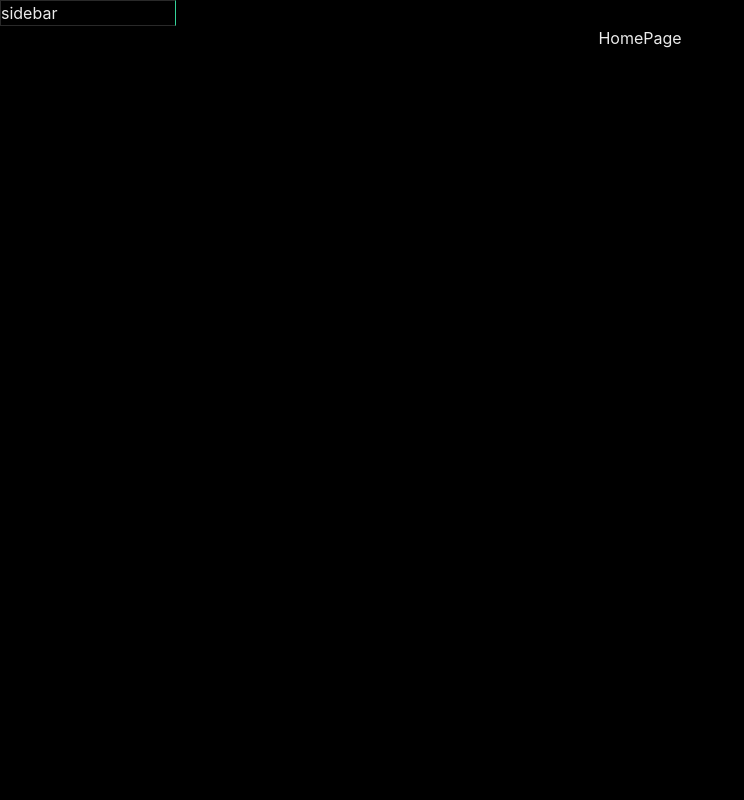
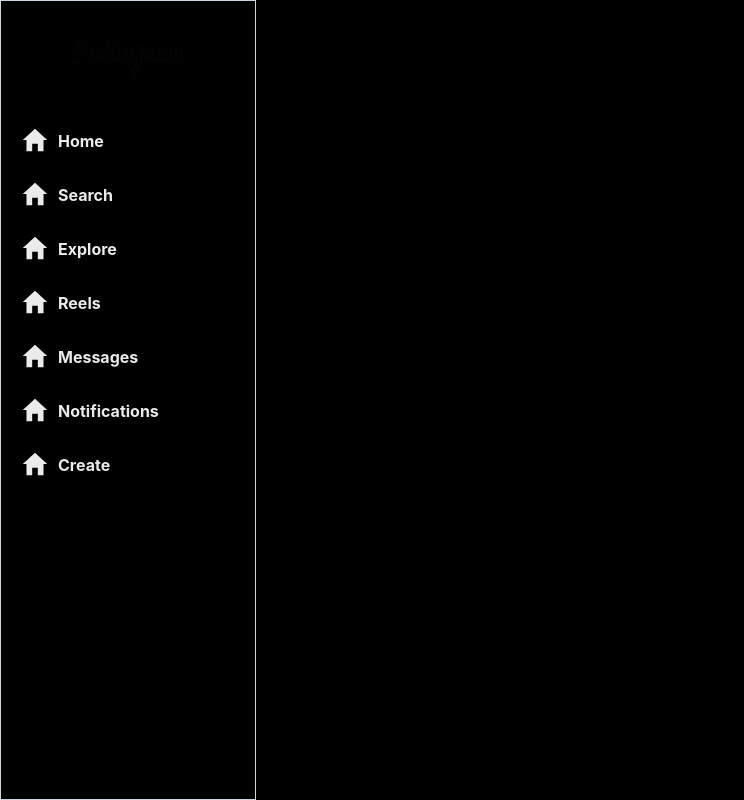
Before and after one commit to AkimT13/instaClone, a React (Vite) app: page / in a window 1280 px wide. Shown: the whole page, without its empty margins (0-744 px from the left). Built offline with nearby package versions, Linux system fonts and the light colour scheme.

Commit message:
Sidebar almost done

```diff
--- a/src/App.jsx
+++ b/src/App.jsx
@@ -1,17 +1,14 @@
 import { Route, Routes } from "react-router-dom";
 import HomePage from "./Pages/HomePage/HomePage";
 import AuthPage from "./Pages/AuthPage/AuthPage";
-import PageLayout from "./Layouts/PageLayout/PageLayout";
 
 function App() {
   return (
     <>
-      <PageLayout>
-        <Routes>
-          <Route path="/" element={<HomePage />} />
-          <Route path="/auth" element={<AuthPage />} />
-        </Routes>
-      </PageLayout>
+      <Routes>
+        <Route path="/" element={<HomePage />} />
+        <Route path="/auth" element={<AuthPage />} />
+      </Routes>
     </>
   );
 }
--- a/src/Components/Sidebar.jsx
+++ b/src/Components/Sidebar.jsx
@@ -1,5 +1,38 @@
+import { IoMdHome } from "react-icons/io";
 const Sidebar = () => {
-  return <div className="h-full w-44 border border-r-emerald-400">sidebar</div>;
+  return (
+    <div className="flex items-center justify-start flex-col w-64 border border-slate-300">
+      <img src="instablacklogo.png" className="  w-40 p-5 pb-6" />
+      <button className="flex hover:bg-gray-200 rounded-md w-60 text-left p-3 font-bold gap-2">
+        <IoMdHome fontSize={30} />
+        <span className="mt-1 text-md">Home </span>
+      </button>
+      <button className="flex hover:bg-gray-200 rounded-md w-60 text-left p-3 font-bold gap-2">
+        <IoMdHome fontSize={30} />
+        <span className="mt-1 text-md">Search </span>
+      </button>
+      <button className="flex hover:bg-gray-200 rounded-md w-60 text-left p-3 font-bold gap-2">
+        <IoMdHome fontSize={30} />
+        <span className="mt-1 text-md">Explore </span>
+      </button>
+      <button className="flex hover:bg-gray-200 rounded-md w-60 text-left p-3 font-bold gap-2">
+        <IoMdHome fontSize={30} />
+        <span className="mt-1 text-md">Reels </span>
+      </button>
+      <button className="flex hover:bg-gray-200 rounded-md w-60 text-left p-3 font-bold gap-2">
+        <IoMdHome fontSize={30} />
+        <span className="mt-1 text-md">Messages </span>
+      </button>
+      <button className="flex hover:bg-gray-200 rounded-md w-60 text-left p-3 font-bold gap-2">
+        <IoMdHome fontSize={30} />
+        <span className="mt-1 text-md">Notifications </span>
+      </button>
+      <button className="flex hover:bg-gray-200 rounded-md w-60 text-left p-3 font-bold gap-2">
+        <IoMdHome fontSize={30} />
+        <span className="mt-1 text-md">Create </span>
+      </button>
+    </div>
+  );
 };
 
 export default Sidebar;
--- a/src/Layouts/PageLayout/PageLayout.jsx
+++ /dev/null
@@ -1,13 +0,0 @@
-import { useLocation } from "react-router-dom";
-import Sidebar from "../../Components/Sidebar";
-const PageLayout = ({ children }) => {
-  const { pathName } = useLocation();
-  return (
-    <div>
-      <div> {pathName !== "/auth" ? <Sidebar /> : null}</div>
-      <div>{children}</div>
-    </div>
-  );
-};
-
-export default PageLayout;
--- a/src/Pages/HomePage/HomePage.jsx
+++ b/src/Pages/HomePage/HomePage.jsx
@@ -1,8 +1,10 @@
+import Sidebar from "../../Components/Sidebar";
+
 const HomePage = () => {
   return (
-    <main>
-      <div className="text-center">HomePage</div>
-    </main>
+    <div className="flex h-screen">
+      <Sidebar />
+    </div>
   );
 };
 export default HomePage;
--- a/src/index.css
+++ b/src/index.css
@@ -1,7 +1,3 @@
 @tailwind base;
 @tailwind components;
 @tailwind utilities;
-
-.main{
-    background-color: blue;
-}
```
